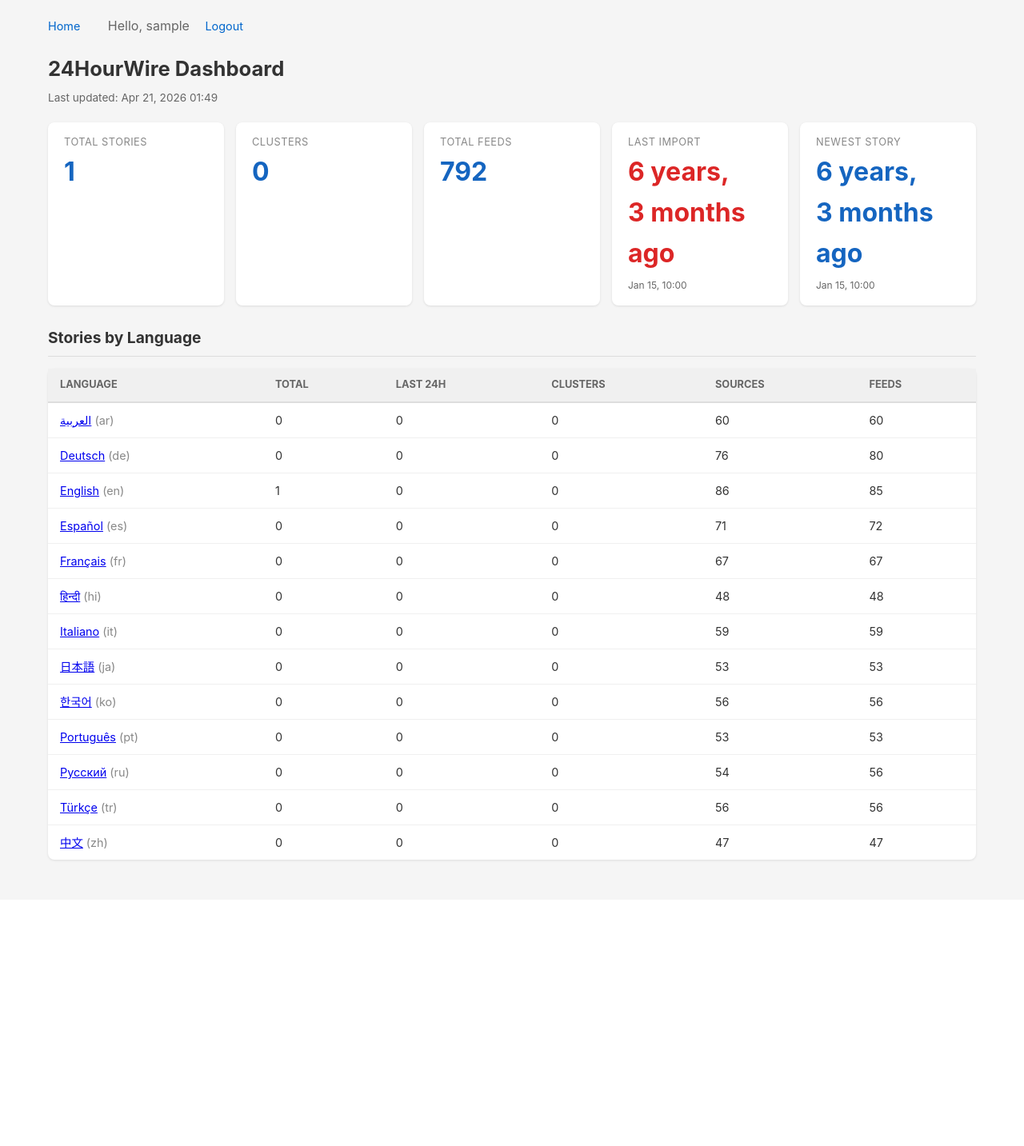
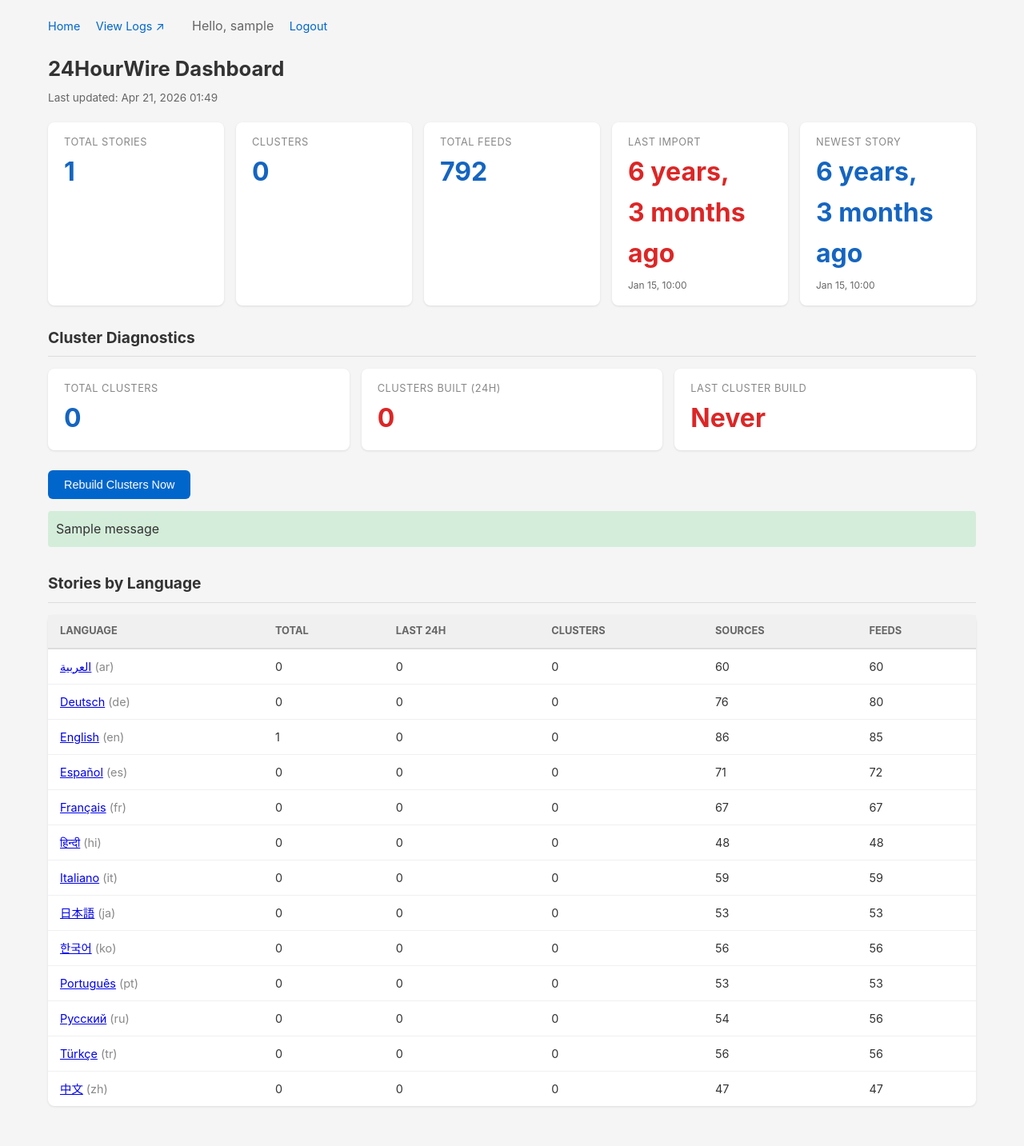
Before and after one commit to tomclements/24hourwire, a Django app: page /dashboard/ in a window 1280 px wide. Shown: the whole page at 80% size. Before the commit the page ends 1078 px from the top, so only its background shows below. Run offline with Django 5.2, Linux system fonts and the light colour scheme; a user stored in the database is signed in; tables that the repository leaves empty hold one stand-in row (values such as "Sample post"); one stand-in notice (Sample message) is shown; data that the repository does not hold is empty.

Commit message:
feat: add logs link, cluster diagnostics, and fix cluster building

```diff
--- a/news/templates/dashboard.html
+++ b/news/templates/dashboard.html
@@ -30,6 +30,7 @@
 <body>
     <div class="nav">
         <a href="/">Home</a>
+        <a href="https://dashboard.render.com/web/srv-cvpun5l6l47c73a8d6i0/logs" target="_blank">View Logs ↗</a>
         {% if user.is_authenticated %}
             <span style="color: #666; margin-left: 15px;">Hello, {{ user.username }}</span>
             <a href="/logout/" style="margin-left: 15px;">Logout</a>
@@ -87,6 +88,53 @@
     </div>
 
     <div class="section">
+        <h2>Cluster Diagnostics</h2>
+        <div class="grid" style="grid-template-columns: repeat(auto-fit, minmax(250px, 1fr));">
+            <div class="card">
+                <div class="label">Total Clusters</div>
+                <div class="value blue">{{ total_clusters }}</div>
+            </div>
+            <div class="card">
+                <div class="label">Clusters Built (24h)</div>
+                <div class="value {% if recent_clusters == 0 %}red{% else %}green{% endif %}">{{ recent_clusters }}</div>
+            </div>
+            <div class="card">
+                <div class="label">Last Cluster Build</div>
+                <div class="value {% if not latest_cluster or hours_since_import > 2 %}red{% else %}blue{% endif %}">
+                    {% if latest_cluster %}
+                        {{ latest_cluster.created_at|timesince }} ago
+                    {% else %}
+                        Never
+                    {% endif %}
+                </div>
+                {% if latest_cluster %}
+                <div style="font-size: 0.75rem; color: #666; margin-top: 5px;">
+                    {{ latest_cluster.created_at|date:"M d, H:i" }}
+                </div>
+                {% endif %}
+            </div>
+        </div>
+        {% if user.is_staff %}
+        <form method="post" style="margin-top: 15px;">
+            {% csrf_token %}
+            <input type="hidden" name="action" value="rebuild_clusters">
+            <button type="submit" style="padding: 10px 20px; background: #0066cc; color: white; border: none; border-radius: 6px; cursor: pointer; font-size: 0.9rem;">
+                Rebuild Clusters Now
+            </button>
+        </form>
+        {% endif %}
+        {% if messages %}
+        <div style="margin-top: 15px;">
+            {% for message in messages %}
+            <div style="padding: 10px; background: {% if message.tags == 'success' %}#d4edda{% else %}#f8d7da{% endif %}; border-radius: 4px; margin-bottom: 10px;">
+                {{ message }}
+            </div>
+            {% endfor %}
+        </div>
+        {% endif %}
+    </div>
+
+    <div class="section">
         <h2>Stories by Language</h2>
         <table>
             <thead>
--- a/news/views_dashboard.py
+++ b/news/views_dashboard.py
@@ -1,12 +1,26 @@
-from django.shortcuts import render
+from django.shortcuts import render, redirect
 from django.utils import timezone
+from django.contrib import messages
 from datetime import timedelta
-from news.models import Story, StoryCluster
+from news.models import Story, StoryCluster, build_clusters
 from news.sources_config import LANGUAGE_FEEDS, LANGUAGE_NAMES, SOURCES
 
 
 def dashboard_view(request):
     cutoff = timezone.now() - timedelta(hours=24)
+
+    # Handle rebuild clusters request
+    if request.method == 'POST' and request.POST.get('action') == 'rebuild_clusters':
+        if request.user.is_staff:
+            total_clusters = 0
+            for lang in LANGUAGE_FEEDS.keys():
+                try:
+                    count = build_clusters(lang)
+                    total_clusters += count
+                except Exception as e:
+                    messages.error(request, f'Error building clusters for {lang}: {e}')
+            messages.success(request, f'Rebuilt {total_clusters} clusters')
+            return redirect('/dashboard/')
 
     # Story counts per language
     story_counts = {}
@@ -34,6 +48,12 @@ def dashboard_view(request):
     else:
         hours_since_import = None
 
+    # Get latest cluster info
+    latest_cluster = StoryCluster.objects.order_by('-created_at').first()
+    recent_clusters = StoryCluster.objects.filter(
+        created_at__gte=timezone.now() - timedelta(hours=24)
+    ).count()
+
     return render(request, 'dashboard.html', {
         'story_counts': story_counts,
         'total_stories': Story.objects.count(),
@@ -43,4 +63,7 @@ def dashboard_view(request):
         'last_import': last_import,
         'newest_story': newest_story,
         'hours_since_import': hours_since_import,
+        'latest_cluster': latest_cluster,
+        'recent_clusters': recent_clusters,
+        'user': request.user,
     })
```
Also changed, not shown: news/management/commands/fetch_news.py (+7 -7 lines).
